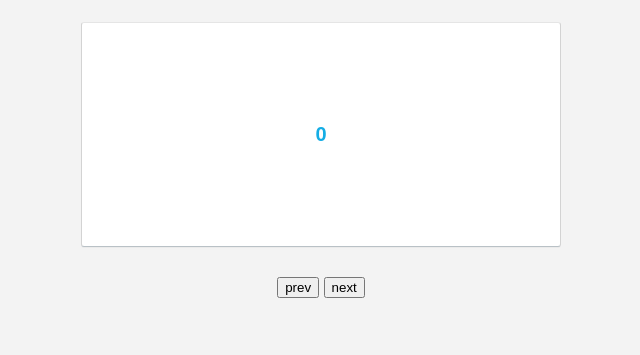
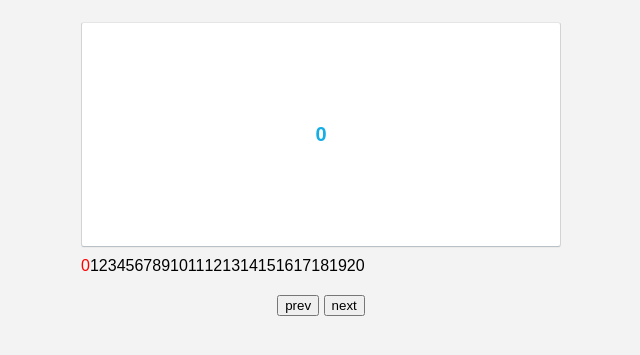
Before and after one commit to thebird/Swipe, a plain HTML site: page index.html in a window 1280 px wide. Shown: the part 91-446 px from the top of the page, without its empty margins (319-959 px from the left). Drawn offline with nearby package versions, Linux system fonts and the light colour scheme.

Commit message:
Pagination added

```diff
--- a/index.html
+++ b/index.html
@@ -23,7 +23,16 @@
   width:100%;
   position: relative;
 }
-
+.swipe-pagination {
+    display: inline-block;
+    margin-left: 10px;
+}
+.swipe-pagination div {
+    display: inline-block;
+}
+.swipe-active-page {
+  color: red;
+}
 /* END required styles */
 
 </style>
@@ -80,6 +89,7 @@
 // pure JS
 var elem = document.getElementById('mySwipe');
 window.mySwipe = Swipe(elem, {
+    paginate : true
   // startSlide: 4,
   // auto: 3000,
   // continuous: true,
--- a/swipe.js
+++ b/swipe.js
@@ -84,6 +84,33 @@ function Swipe(container, options) {
 
     container.style.visibility = 'visible';
 
+    //make pagination - Iman
+    if (options.paginate && (length >= 2) ) {
+      console.log( 'entered iman setup' );
+      if (container.querySelectorAll('div.swipe-pagination').length) {
+        container.querySelectorAll('div.swipe-pagination')[0].remove();
+      }
+      var pagination = document.createElement('div');
+      pagination.className = "swipe-pagination";
+      container.appendChild(pagination);
+
+      for ( var pageIndex = 0; pageIndex < length; pageIndex++ ) {
+        var page = document.createElement('div')
+        page.innerHTML = pageIndex.toString();
+        pagination.appendChild(page);
+      }
+      container.querySelectorAll('div.swipe-pagination div')[index].className = 'swipe-active-page';
+    }
+
+  }
+
+  function setPageTo(index) {
+    var previousPage = container.querySelectorAll('div.swipe-pagination div.swipe-active-page')[0];
+    previousPage.className = previousPage.className
+                                         .replace(/\bswipe-active-page\b/, '');
+    container.querySelectorAll('div.swipe-pagination div')
+             [index]
+             .className = 'swipe-active-page';
   }
 
   function prev() {
@@ -108,7 +135,6 @@ function Swipe(container, options) {
   }
 
   function slide(to, slideSpeed) {
-
     // do nothing if already on requested slide
     if (index == to) return;
 
@@ -148,6 +174,12 @@ function Swipe(container, options) {
 
     index = to;
     offloadFn(options.callback && options.callback(index, slides[index]));
+
+    //change page when sliding
+    if(options.paginate) {
+      setPageTo(to);
+    }
+
   }
 
   function move(index, dist, speed) {
```
